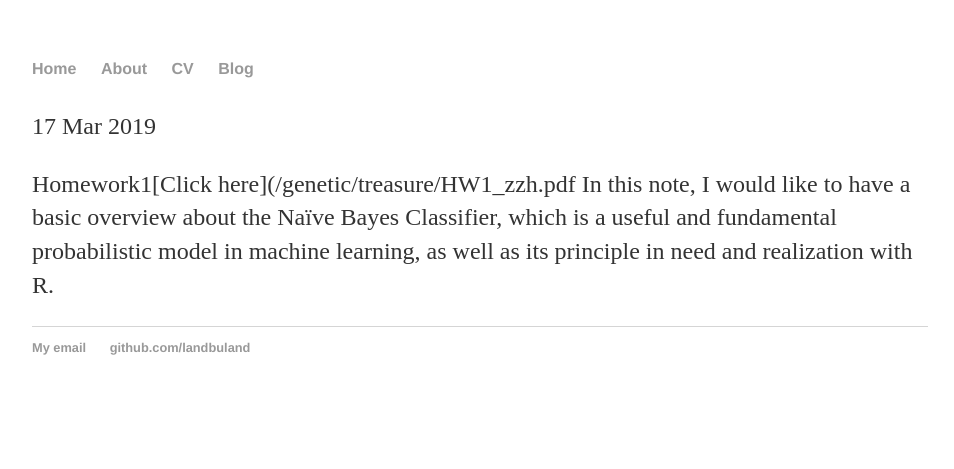
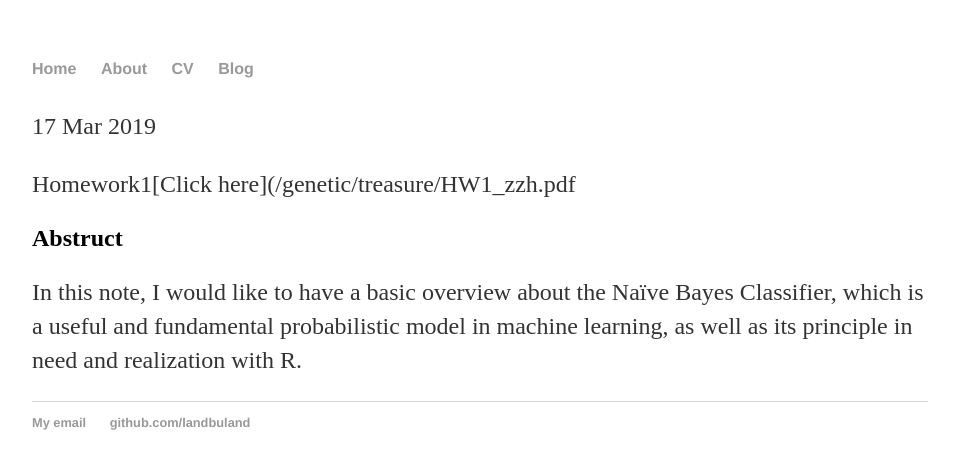
Before and after one commit to landbuland/genetic, a Jekyll site: the page built from _posts/2019-03-17-Naive Bayes Classifier and its R realization.md, in a window 1280 px wide. Shown: the top 469 px of the page, without its empty margins (160-1114 px from the left). Built offline with Jekyll 4.4.1, drawn with Linux system fonts in a browser that asks for light colours; our own code applies the rules of GitHub Pages for plain Markdown files.

Commit message:
Update 2019-03-17-Naive Bayes Classifier and its R realization.md

```diff
--- a/_posts/2019-03-17-Naive Bayes Classifier and its R realization.md
+++ b/_posts/2019-03-17-Naive Bayes Classifier and its R realization.md
@@ -4,4 +4,6 @@ title:"Homework_1 for Data Science"
 Date: 2019-03-17
 ---
 Homework1[Click here]({{site.baseurl}}/treasure/HW1_zzh.pdf
+
+## Abstruct
 In this note, I would like to have a basic overview about the Naïve Bayes Classifier, which is a useful and fundamental probabilistic model in machine learning, as well as its principle in need and realization with R.
```
